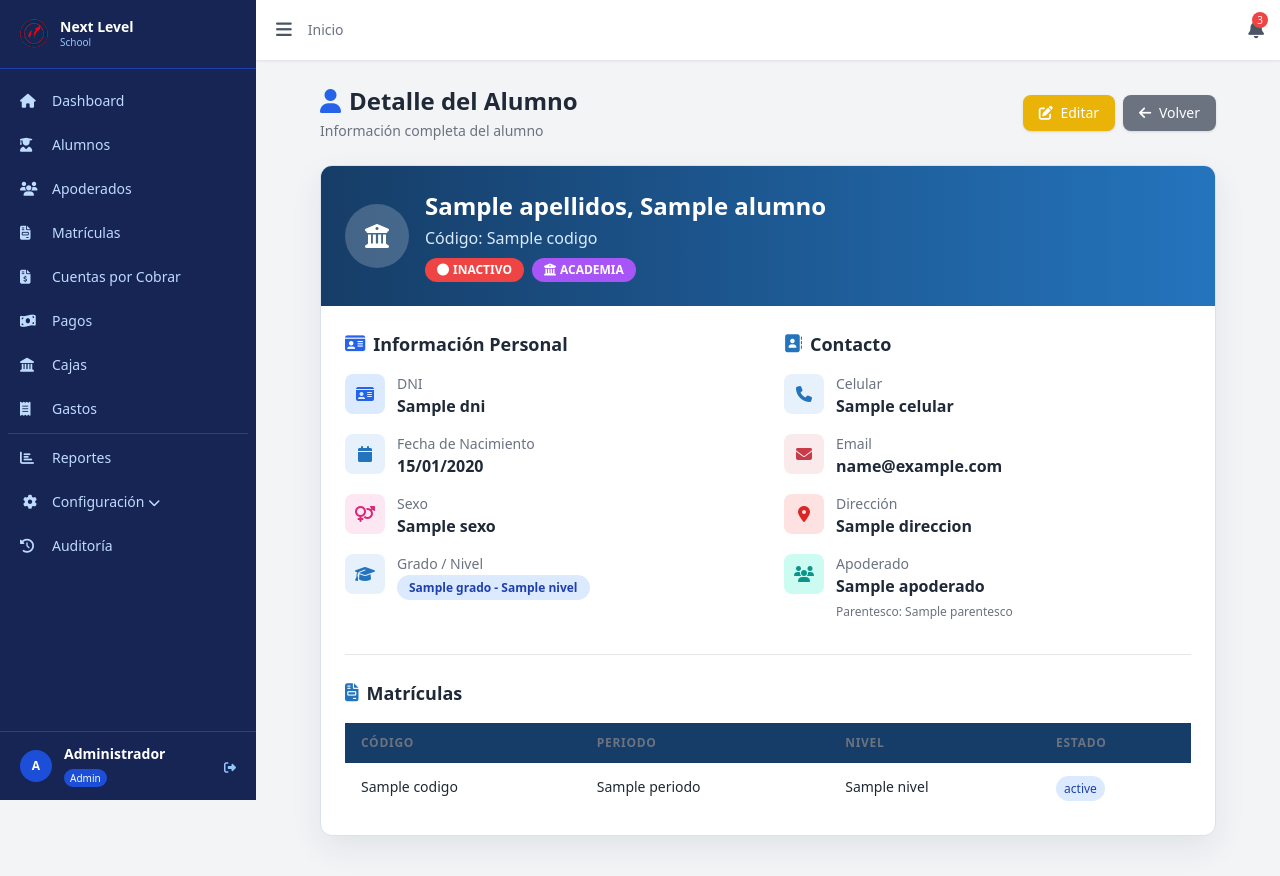
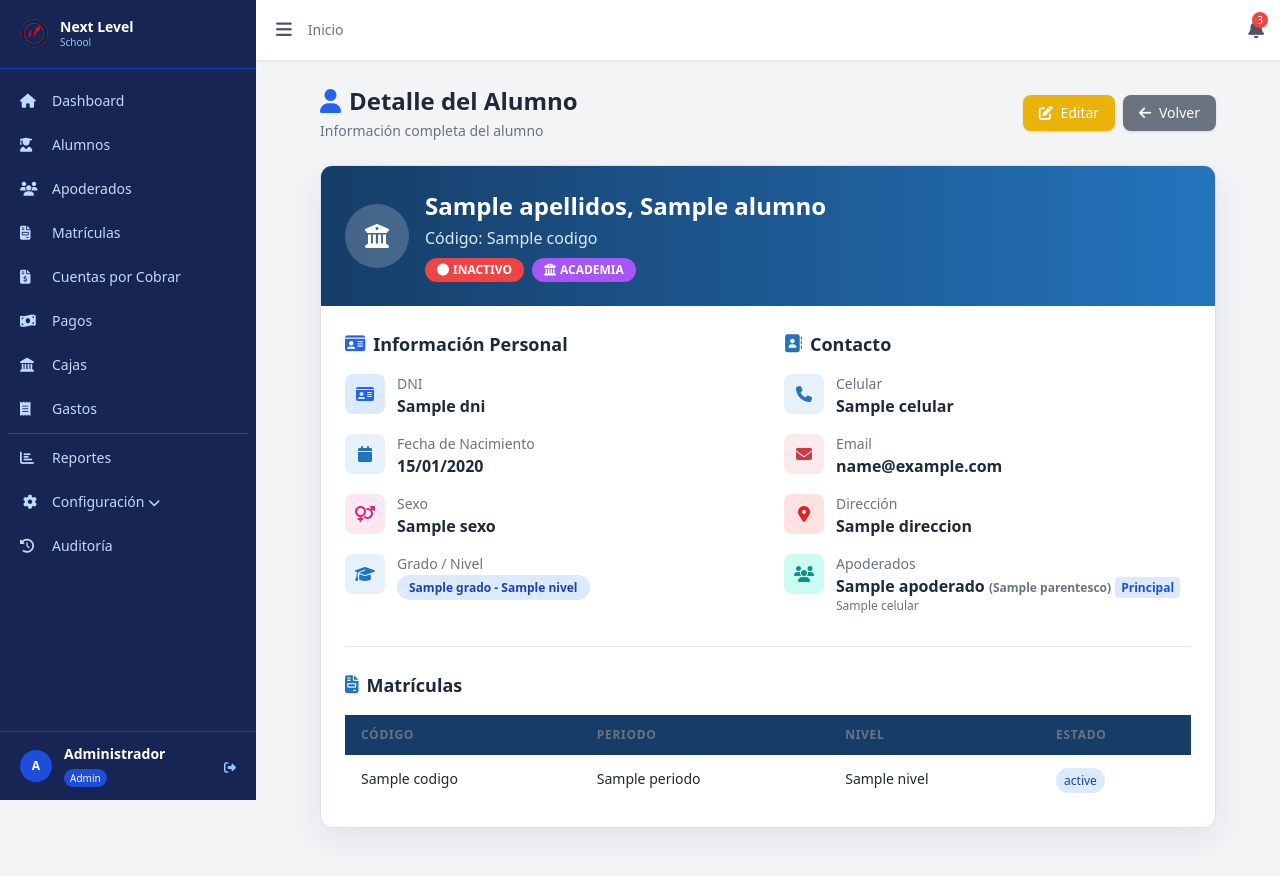
Before and after one commit to Isaknz/NEXT_LEVEL, a Laravel app: template resources/views/alumnos/show.blade.php in a window 1280 px wide. Shown: the top 876 px of the page. Run offline with Laravel 12, Linux system fonts and the light colour scheme; a user stored in the database is signed in; data comes from the database, SQL or seed files in the repository; tables that the repository leaves empty hold one stand-in row (values such as "Sample post"); the template is opened without the code that fills it: most values are stand-ins (such as "Sample title", 1, 10 or a date in 2020); style sheets or scripts are compiled from the project's sources.

Commit message:
Fix ficha de alumno: mostrar apoderados del pivot
La vista usaba $alumno->apoderado->nombre_apod (atributo inexistente)
y solo mostraba la relacion directa. Ahora lista todos los apoderados
del pivot con parentesco, celular y marca de principal.

Generated with [Devin](https://devin.ai)

Co-Authored-By: Devin <158243242+devin-ai-integration[bot]@users.noreply.github.com>

```diff
--- a/resources/views/alumnos/show.blade.php
+++ b/resources/views/alumnos/show.blade.php
@@ -171,11 +171,23 @@
                                 <i class="fas fa-users text-teal-600"></i>
                             </div>
                             <div>
-                                <p class="text-sm text-gray-500">Apoderado</p>
-                                <p class="font-semibold text-gray-800">{{ $alumno->apoderado->nombre_apod ?? 'No registrado' }}</p>
-                                @if($alumno->parentesco)
-                                    <span class="text-xs text-gray-500">Parentesco: {{ $alumno->parentesco }}</span>
-                                @endif
+                                <p class="text-sm text-gray-500">Apoderados</p>
+                                @forelse($alumno->apoderados as $apo)
+                                    <p class="font-semibold text-gray-800">
+                                        {{ $apo->nombre_completo ?? ($apo->nombres.' '.$apo->apellidos) }}
+                                        @if($apo->pivot?->parentesco)
+                                            <span class="text-xs text-gray-500">({{ $apo->pivot->parentesco }})</span>
+                                        @endif
+                                        @if($apo->pivot?->es_principal)
+                                            <span class="text-xs bg-blue-100 text-blue-700 px-1.5 py-0.5 rounded">Principal</span>
+                                        @endif
+                                    </p>
+                                    @if($apo->celular)
+                                        <p class="text-xs text-gray-500">{{ $apo->celular }}</p>
+                                    @endif
+                                @empty
+                                    <p class="font-semibold text-gray-400">No registrado</p>
+                                @endforelse
                             </div>
                         </div>
                     </div>
```
